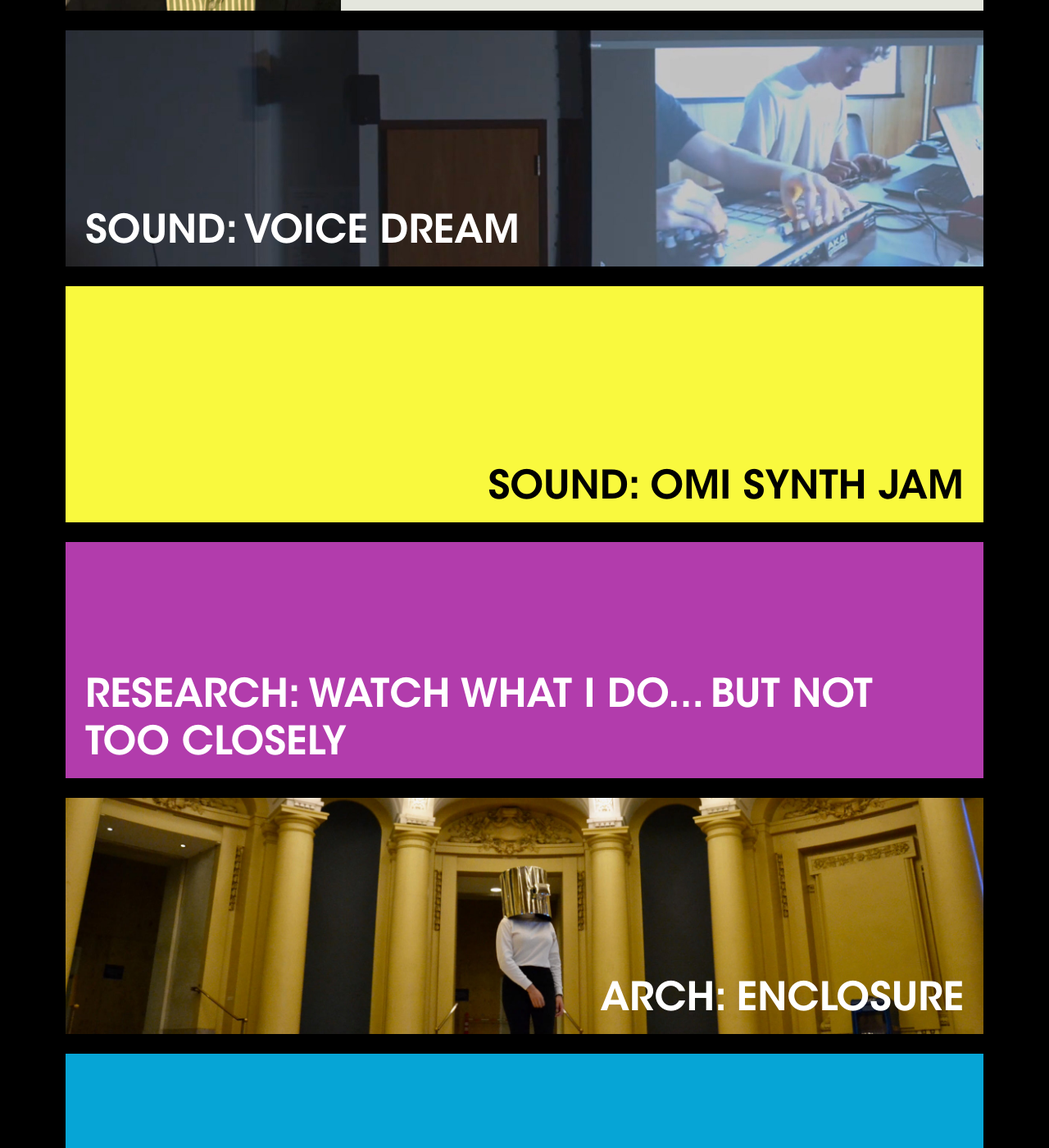
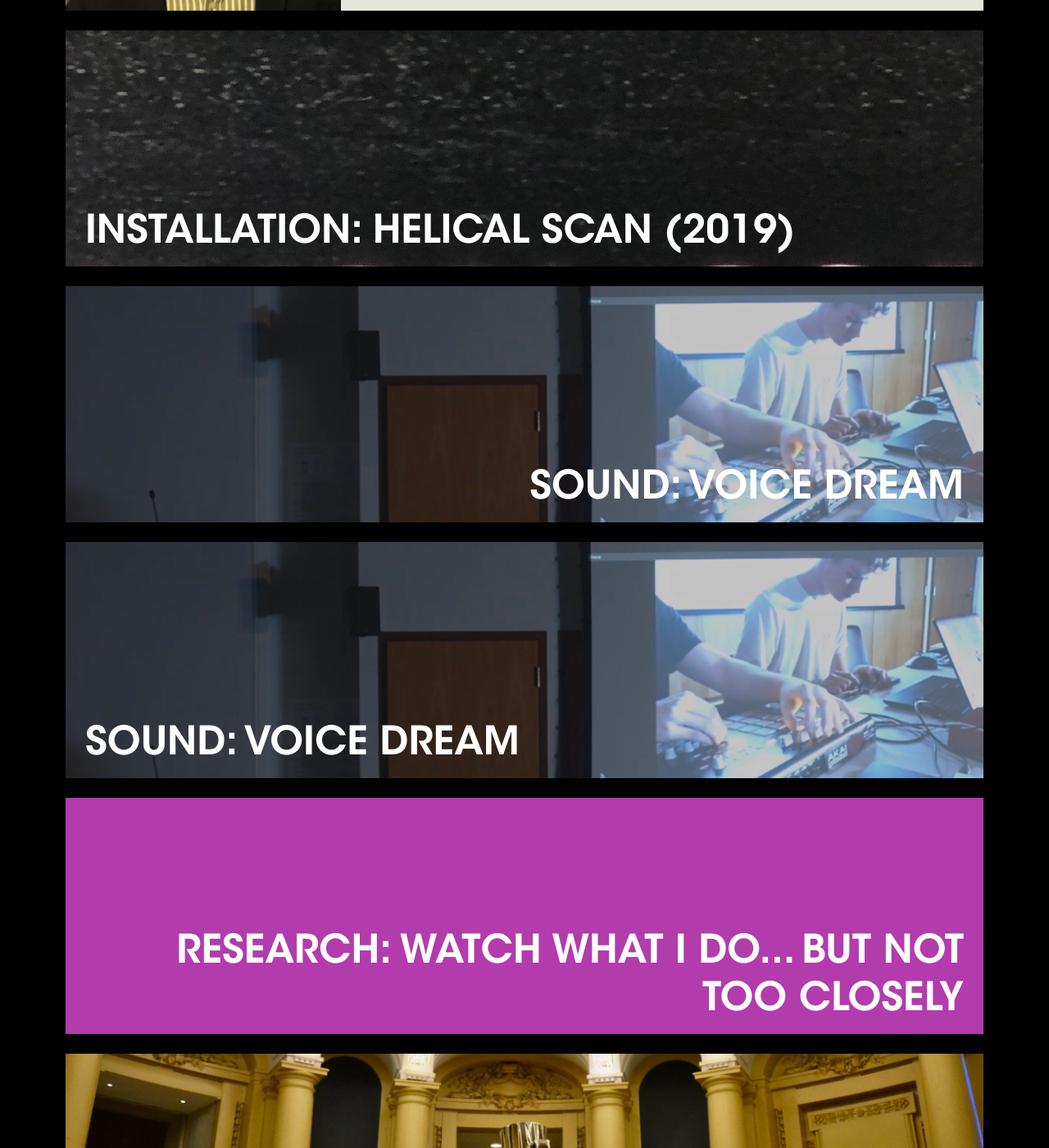
Before and after one commit to brndncn/brndncn.github.io, a Jekyll site: the page built from index.html, in a window 1280 px wide and 1400 px high, scrolled down 523 px. Shown: the whole window at 82% size. Built offline with Jekyll 4.4.1, drawn with Linux system fonts in a browser that asks for light colours; some web fonts are replaced.

Commit message:
Add Helical Scan

```diff
--- a/index.html
+++ b/index.html
@@ -47,6 +47,27 @@ function toggle(selector) {
 			</div>
 
 			<div class="layout_block frontpage">
+				<div class="frontpage_header" style="background: url('/assets/img/helical_scan_2019.jpg') 50% 33%;background-size: cover;" onclick="toggle('#details_helical_scan_2019');">
+					<h1 class="frontpage_title" style="">
+						INSTALLATION: HELICAL SCAN (2019)
+					</h1>
+				</div>
+				<div id="details_helical_scan_2019" class="frontpage_details">
+					<p>
+					<i>Helical Scan</i> was a sculptural installation at Yale University exploring the technical possibilities of looping VHS tapes as well as the artistic possibilities of a video medium that self-destructs over time.
+					</p>
+					<p><b>Installation Notes:</b>
+					Looping magnetic tapes of audio information is a well-established artistic practice.
+					Looping magnetic tapes of video is substantially less explored.
+					This project explores the technical and artistic possibilities of using VHS tape and VCRs themselves as a medium.
+					</p>
+					<p>
+					This project was funded by a Yale College Creative and Performing Arts award.
+					</p>
+				</div>
+			</div>
+
+			<div class="layout_block frontpage">
 				<div class="frontpage_header" style="background: url('/assets/img/omi_concert_spring_2019.jpg') 50% 33%;background-size: cover;" onclick="toggle('#details_omi_spring_2019');">
 					<h1 class="frontpage_title" style="">
 						SOUND: VOICE DREAM
@@ -69,19 +90,26 @@ function toggle(selector) {
 			</div>
 
 			<div class="layout_block frontpage">
-				<div class="frontpage_header" style="background: #f9f93e;" onclick="toggle('#details_omi_synth_jam');">
-					<h1 class="frontpage_title" style="color: #000000;">
-						SOUND: OMI SYNTH JAM
+				<div class="frontpage_header" style="background: url('/assets/img/omi_concert_spring_2019.jpg') 50% 33%;background-size: cover;" onclick="toggle('#details_omi_spring_2019');">
+					<h1 class="frontpage_title" style="">
+						SOUND: VOICE DREAM
 					</h1>
 				</div>
-				<div id="details_omi_synth_jam" class="frontpage_details" style="background: #f9f93e;">
+				<div id="details_omi_spring_2019" class="frontpage_details">
 					<p>
-					Here's a link to <a href="https://omi.yale.edu/news/synth-jam-report" target="_blank">an improvised group synth jam</a> I participated in with other members of the Open Music Initiative.
-					It's very long, so if you must skim, my favorite part is around 25:00-26:00.
+					This piece was a collaboration with Thomas Hagen for the Yale Open Music Initiative concert (spring 2019).
+					</p>
+					<p><b>Program Notes:</b>
+					&#x201C;<i>Voice Dream</i> is an improvised ambient piece.
+					Vocal tones were recorded up close, looped, and fed through filters and delay lines.
+					These drones are overlaid with percussive samples similarly sent through delay lines with automated changes in delay time, distorting the sounds as they are replayed.&#x201D;
+					</p>
+					<p>
+					You can watch the entire concert <a href="https://www.youtube.com/watch?v=ac0GrSG5IKU" target="_blank">here</a>.
+					<i>Voice Dream</i> starts at approximately 9:05.
 					</p>
 				</div>
 			</div>
-
 
 			<div class="layout_block frontpage">
 				<div class="frontpage_header" style="background: #b23cac;" onclick="toggle('#details_summer_2019');">
```
Also changed, not shown: assets/img/helical_scan_2019.jpg (added).
